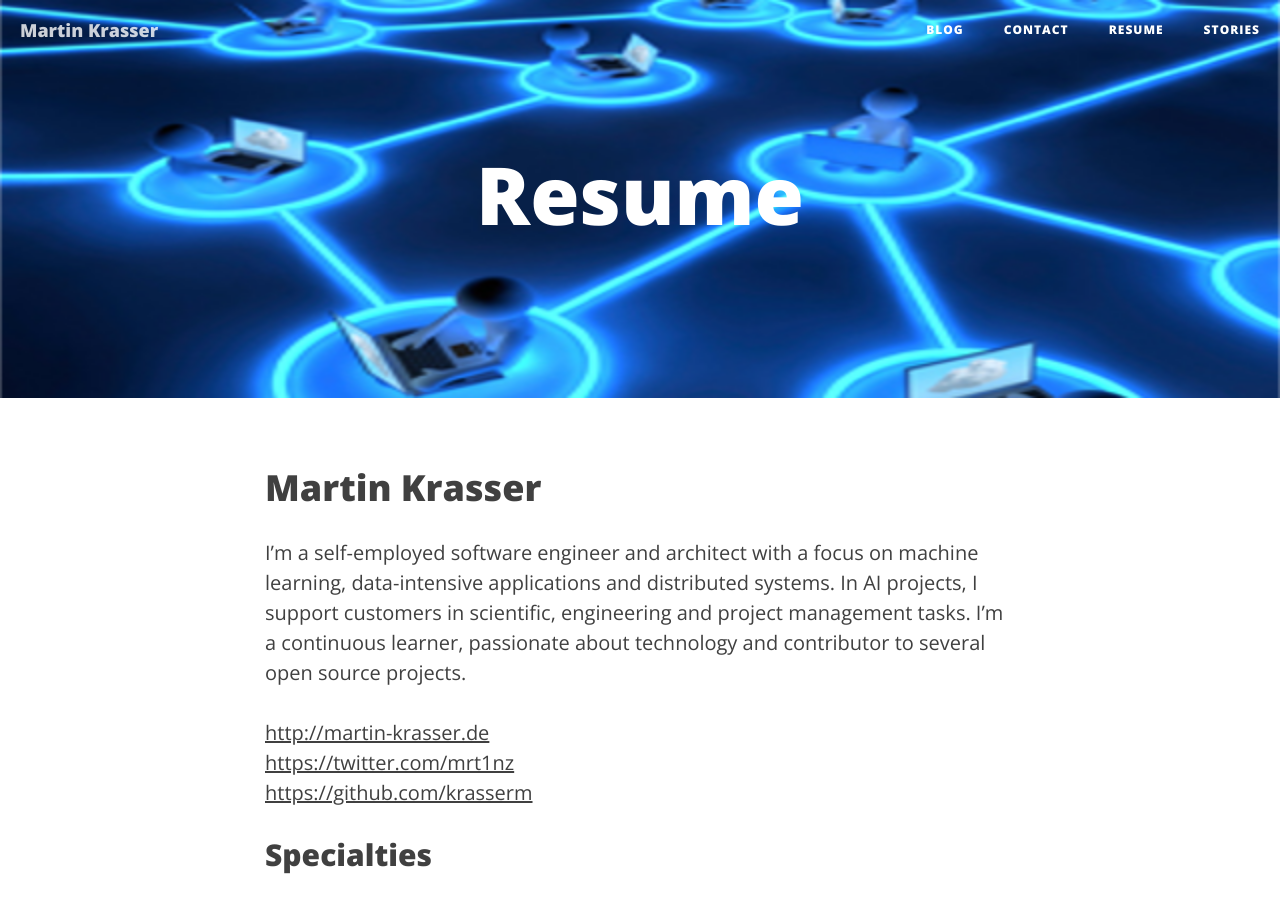
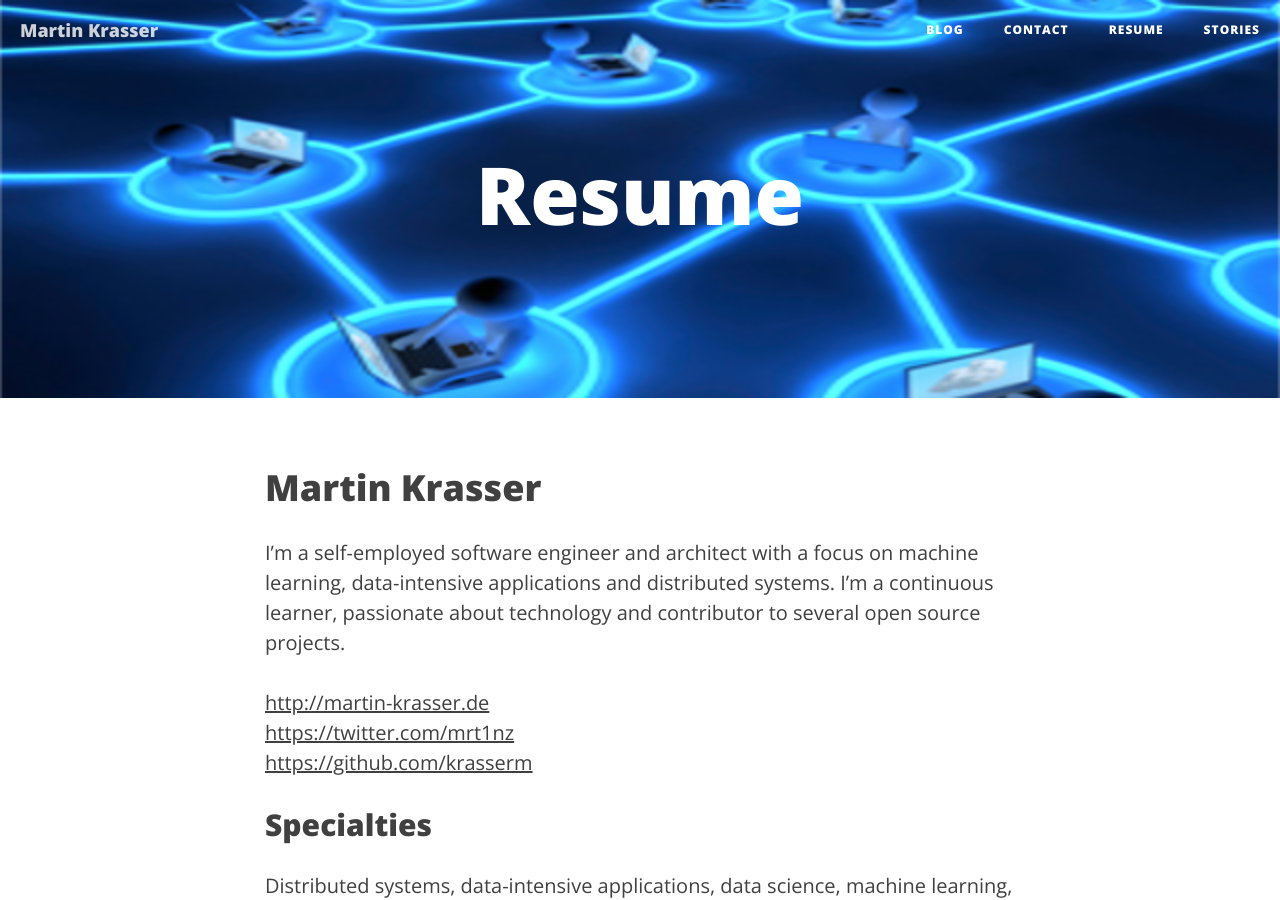
Before and after one commit to krasserm/krasserm.github.io, a Jekyll site: the page built from resume.md, in a window 1280 px wide and 900 px high. Built offline with Jekyll 4.4.1, drawn with Linux system fonts in a browser that asks for light colours.

Commit message:
Minor edit

```diff
--- a/resume.md
+++ b/resume.md
@@ -11,8 +11,8 @@ header-includes:
 # Martin Krasser
 
 I'm a self-employed software engineer and architect with a focus on machine learning, data-intensive applications and
-distributed systems. In AI projects, I support customers in scientific, engineering and project management tasks.
-I'm a continuous learner, passionate about technology and contributor to several open source projects.
+distributed systems. I'm a continuous learner, passionate about technology and contributor to several open source
+projects.
 
 [http://martin-krasser.de](http://martin-krasser.de)
 [https://twitter.com/mrt1nz](https://twitter.com/mrt1nz)
```
